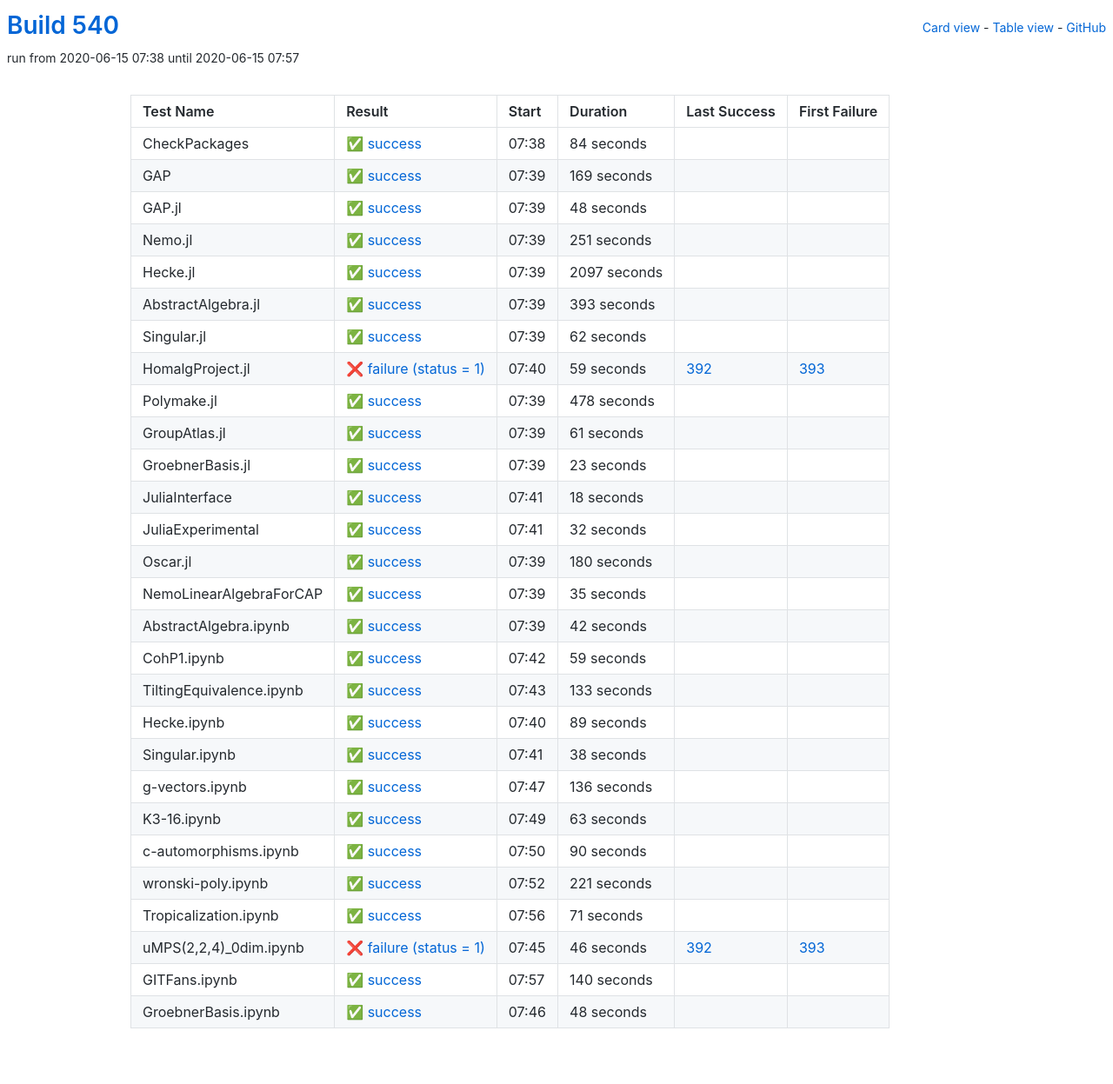
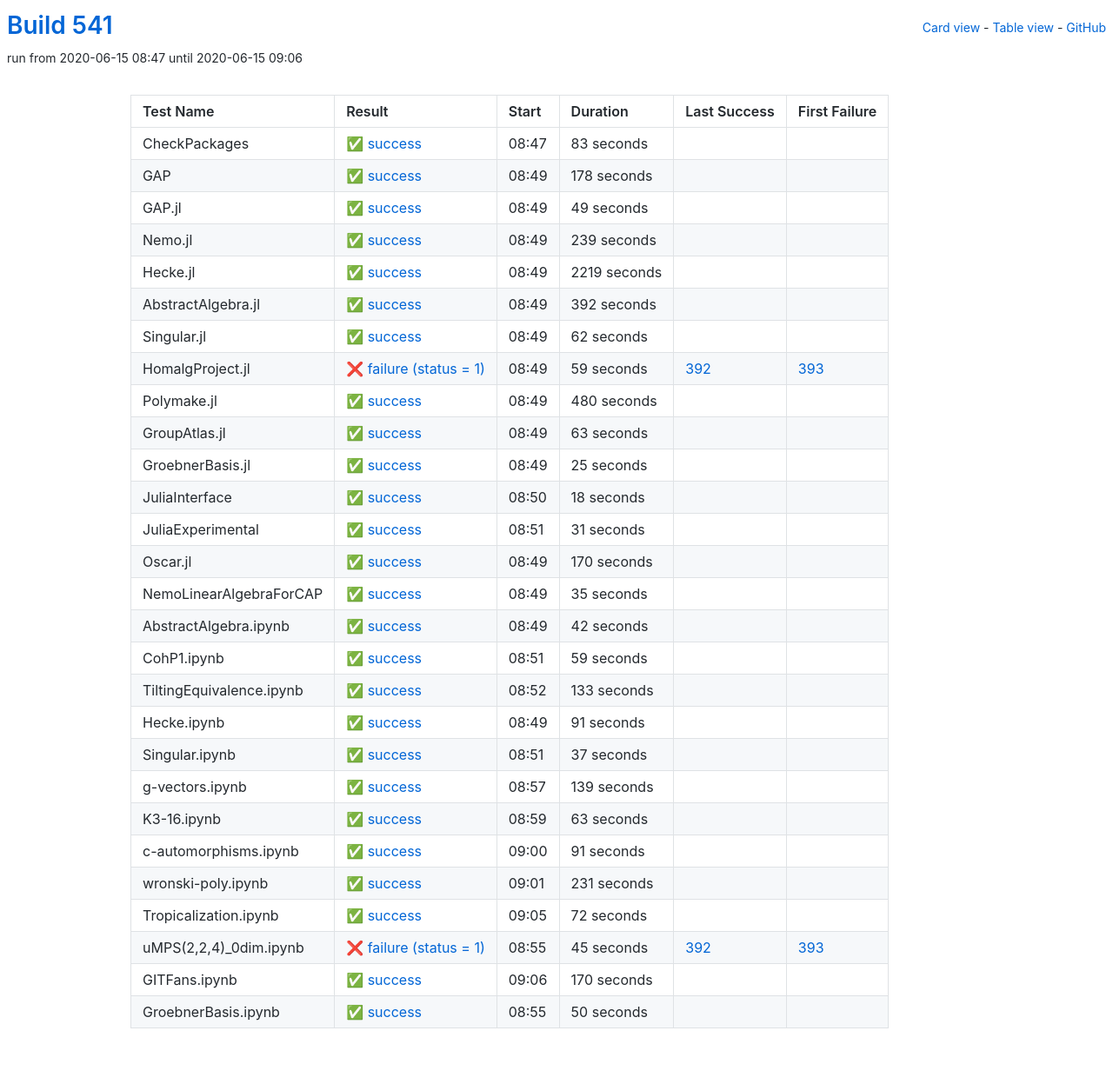
Before and after one commit to oscar-system/oscar-ci-status-1.4, a Jekyll site: the page built from table.html, in a window 1280 px wide. Shown: the whole page at 87% size. Built offline with Jekyll 4.4.1, drawn with Linux system fonts in a browser that asks for light colours.

Commit message:
Build #541

```diff
--- a/_data/ci.yml
+++ b/_data/ci.yml
@@ -1,6 +1,6 @@
 ---
-build: 540
-build_url: https://oscarci.mathematik.uni-kl.de/job/oscar-julia-1.4/540/
+build: 541
+build_url: https://oscarci.mathematik.uni-kl.de/job/oscar-julia-1.4/541/
 job: oscar-julia-1.4
 organization: oscar-system
 repo: oscar-ci-status-1.4
@@ -8,80 +8,80 @@ repourl: https://github.com/oscar-system/oscar-ci-status-1.4
 tests:
 - name: CheckPackages
   id: checkpackages
-  log: https://oscarci.mathematik.uni-kl.de/job/oscar-julia-1.4/540/artifact/logs/build-540/CheckPackages.log
-  start: 2020-06-15 07:38
+  log: https://oscarci.mathematik.uni-kl.de/job/oscar-julia-1.4/541/artifact/logs/build-541/CheckPackages.log
+  start: 2020-06-15 08:47
   success: true
   exitcode: 0
   status: success
-  duration: 84
+  duration: 83
   last_success: false
   last_success_url:
   first_failure: false
   first_failure_url:
 - name: GAP
   id: gap
-  log: https://oscarci.mathematik.uni-kl.de/job/oscar-julia-1.4/540/artifact/logs/build-540/GAP.log
-  start: 2020-06-15 07:39
+  log: https://oscarci.mathematik.uni-kl.de/job/oscar-julia-1.4/541/artifact/logs/build-541/GAP.log
+  start: 2020-06-15 08:49
   success: true
   exitcode: 0
   status: success
-  duration: 169
+  duration: 178
   last_success: false
   last_success_url:
   first_failure: false
   first_failure_url:
 - name: GAP.jl
   id: gap-jl
-  log: https://oscarci.mathematik.uni-kl.de/job/oscar-julia-1.4/540/artifact/logs/build-540/GAP.jl.log
-  start: 2020-06-15 07:39
+  log: https://oscarci.mathematik.uni-kl.de/job/oscar-julia-1.4/541/artifact/logs/build-541/GAP.jl.log
+  start: 2020-06-15 08:49
   success: true
   exitcode: 0
   status: success
-  duration: 48
+  duration: 49
   last_success: false
   last_success_url:
   first_failure: false
   first_failure_url:
 - name: Nemo.jl
   id: nemo-jl
-  log: https://oscarci.mathematik.uni-kl.de/job/oscar-julia-1.4/540/artifact/logs/build-540/Nemo.jl.log
-  start: 2020-06-15 07:39
+  log: https://oscarci.mathematik.uni-kl.de/job/oscar-julia-1.4/541/artifact/logs/build-541/Nemo.jl.log
+  start: 2020-06-15 08:49
   success: true
   exitcode: 0
   status: success
-  duration: 251
+  duration: 239
   last_success: false
   last_success_url:
   first_failure: false
   first_failure_url:
 - name: Hecke.jl
   id: hecke-jl
-  log: https://oscarci.mathematik.uni-kl.de/job/oscar-julia-1.4/540/artifact/logs/build-540/Hecke.jl.log
-  start: 2020-06-15 07:39
+  log: https://oscarci.mathematik.uni-kl.de/job/oscar-julia-1.4/541/artifact/logs/build-541/Hecke.jl.log
+  start: 2020-06-15 08:49
   success: true
   exitcode: 0
   status: success
-  duration: 2097
+  duration: 2219
   last_success: false
   last_success_url:
   first_failure: false
   first_failure_url:
 - name: AbstractAlgebra.jl
   id: abstractalgebra-jl
-  log: https://oscarci.mathematik.uni-kl.de/job/oscar-julia-1.4/540/artifact/logs/build-540/AbstractAlgebra.jl.log
-  start: 2020-06-15 07:39
+  log: https://oscarci.mathematik.uni-kl.de/job/oscar-julia-1.4/541/artifact/logs/build-541/AbstractAlgebra.jl.log
+  start: 2020-06-15 08:49
   success: true
   exitcode: 0
   status: success
-  duration: 393
+  duration: 392
   last_success: false
   last_success_url:
   first_failure: false
   first_failure_url:
 - name: Singular.jl
   id: singular-jl
-  log: https://oscarci.mathematik.uni-kl.de/job/oscar-julia-1.4/540/artifact/logs/build-540/Singular.jl.log
-  start: 2020-06-15 07:39
+  log: https://oscarci.mathematik.uni-kl.de/job/oscar-julia-1.4/541/artifact/logs/build-541/Singular.jl.log
+  start: 2020-06-15 08:49
   success: true
   exitcode: 0
   status: success
@@ -92,8 +92,8 @@ tests:
   first_failure_url:
 - name: HomalgProject.jl
   id: homalgproject-jl
-  log: https://oscarci.mathematik.uni-kl.de/job/oscar-julia-1.4/540/artifact/logs/build-540/HomalgProject.jl.log
-  start: 2020-06-15 07:40
+  log: https://oscarci.mathematik.uni-kl.de/job/oscar-julia-1.4/541/artifact/logs/build-541/HomalgProject.jl.log
+  start: 2020-06-15 08:49
   success: false
   exitcode: 1
   status: failure
@@ -104,44 +104,44 @@ tests:
   first_failure_url: https://oscarci.mathematik.uni-kl.de/job/oscar-julia-1.4/393/
 - name: Polymake.jl
   id: polymake-jl
-  log: https://oscarci.mathematik.uni-kl.de/job/oscar-julia-1.4/540/artifact/logs/build-540/Polymake.jl.log
-  start: 2020-06-15 07:39
+  log: https://oscarci.mathematik.uni-kl.de/job/oscar-julia-1.4/541/artifact/logs/build-541/Polymake.jl.log
+  start: 2020-06-15 08:49
   success: true
   exitcode: 0
   status: success
-  duration: 478
+  duration: 480
   last_success: false
   last_success_url:
   first_failure: false
   first_failure_url:
 - name: GroupAtlas.jl
   id: groupatlas-jl
-  log: https://oscarci.mathematik.uni-kl.de/job/oscar-julia-1.4/540/artifact/logs/build-540/GroupAtlas.jl.log
-  start: 2020-06-15 07:39
+  log: https://oscarci.mathematik.uni-kl.de/job/oscar-julia-1.4/541/artifact/logs/build-541/GroupAtlas.jl.log
+  start: 2020-06-15 08:49
   success: true
   exitcode: 0
   status: success
-  duration: 61
+  duration: 63
   last_success: false
   last_success_url:
   first_failure: false
   first_failure_url:
 - name: GroebnerBasis.jl
   id: groebnerbasis-jl
-  log: https://oscarci.mathematik.uni-kl.de/job/oscar-julia-1.4/540/artifact/logs/build-540/GroebnerBasis.jl.log
-  start: 2020-06-15 07:39
+  log: https://oscarci.mathematik.uni-kl.de/job/oscar-julia-1.4/541/artifact/logs/build-541/GroebnerBasis.jl.log
+  start: 2020-06-15 08:49
   success: true
   exitcode: 0
   status: success
-  duration: 23
+  duration: 25
   last_success: false
   last_success_url:
   first_failure: false
   first_failure_url:
 - name: JuliaInterface
   id: juliainterface
-  log: https://oscarci.mathematik.uni-kl.de/job/oscar-julia-1.4/540/artifact/logs/build-540/JuliaInterface.log
-  start: 2020-06-15 07:41
+  log: https://oscarci.mathematik.uni-kl.de/job/oscar-julia-1.4/541/artifact/logs/build-541/JuliaInterface.log
+  start: 2020-06-15 08:50
   success: true
   exitcode: 0
   status: success
@@ -152,32 +152,32 @@ tests:
   first_failure_url:
 - name: JuliaExperimental
   id: juliaexperimental
-  log: https://oscarci.mathematik.uni-kl.de/job/oscar-julia-1.4/540/artifact/logs/build-540/JuliaExperimental.log
-  start: 2020-06-15 07:41
+  log: https://oscarci.mathematik.uni-kl.de/job/oscar-julia-1.4/541/artifact/logs/build-541/JuliaExperimental.log
+  start: 2020-06-15 08:51
   success: true
   exitcode: 0
   status: success
-  duration: 32
+  duration: 31
   last_success: false
   last_success_url:
   first_failure: false
   first_failure_url:
 - name: Oscar.jl
   id: oscar-jl
-  log: https://oscarci.mathematik.uni-kl.de/job/oscar-julia-1.4/540/artifact/logs/build-540/Oscar.jl.log
-  start: 2020-06-15 07:39
+  log: https://oscarci.mathematik.uni-kl.de/job/oscar-julia-1.4/541/artifact/logs/build-541/Oscar.jl.log
+  start: 2020-06-15 08:49
   success: true
   exitcode: 0
   status: success
-  duration: 180
+  duration: 170
   last_success: false
   last_success_url:
   first_failure: false
   first_failure_url:
 - name: NemoLinearAlgebraForCAP
   id: nemolinearalgebraforcap
-  log: https://oscarci.mathematik.uni-kl.de/job/oscar-julia-1.4/540/artifact/logs/build-540/NemoLinearAlgebraForCAP.log
-  start: 2020-06-15 07:39
+  log: https://oscarci.mathematik.uni-kl.de/job/oscar-julia-1.4/541/artifact/logs/build-541/NemoLinearAlgebraForCAP.log
+  start: 2020-06-15 08:49
   success: true
   exitcode: 0
   status: success
@@ -188,8 +188,8 @@ tests:
   first_failure_url:
 - name: AbstractAlgebra.ipynb
   id: abstractalgebra-ipynb
-  log: https://oscarci.mathematik.uni-kl.de/job/oscar-julia-1.4/540/artifact/logs/build-540/AbstractAlgebra.ipynb.log
-  start: 2020-06-15 07:39
+  log: https://oscarci.mathematik.uni-kl.de/job/oscar-julia-1.4/541/artifact/logs/build-541/AbstractAlgebra.ipynb.log
+  start: 2020-06-15 08:49
   success: true
   exitcode: 0
   status: success
@@ -200,8 +200,8 @@ tests:
   first_failure_url:
 - name: CohP1.ipynb
   id: cohp1-ipynb
-  log: https://oscarci.mathematik.uni-kl.de/job/oscar-julia-1.4/540/artifact/logs/build-540/CohP1.ipynb.log
-  start: 2020-06-15 07:42
+  log: https://oscarci.mathematik.uni-kl.de/job/oscar-julia-1.4/541/artifact/logs/build-541/CohP1.ipynb.log
+  start: 2020-06-15 08:51
   success: true
   exitcode: 0
   status: success
@@ -212,8 +212,8 @@ tests:
   first_failure_url:
 - name: TiltingEquivalence.ipynb
   id: tiltingequivalence-ipynb
-  log: https://oscarci.mathematik.uni-kl.de/job/oscar-julia-1.4/540/artifact/logs/build-540/TiltingEquivalence.ipynb.log
-  start: 2020-06-15 07:43
+  log: https://oscarci.mathematik.uni-kl.de/job/oscar-julia-1.4/541/artifact/logs/build-541/TiltingEquivalence.ipynb.log
+  start: 2020-06-15 08:52
   success: true
   exitcode: 0
   status: success
@@ -224,44 +224,44 @@ tests:
   first_failure_url:
 - name: Hecke.ipynb
   id: hecke-ipynb
-  log: https://oscarci.mathematik.uni-kl.de/job/oscar-julia-1.4/540/artifact/logs/build-540/Hecke.ipynb.log
-  start: 2020-06-15 07:40
+  log: https://oscarci.mathematik.uni-kl.de/job/oscar-julia-1.4/541/artifact/logs/build-541/Hecke.ipynb.log
+  start: 2020-06-15 08:49
   success: true
   exitcode: 0
   status: success
-  duration: 89
+  duration: 91
   last_success: false
   last_success_url:
   first_failure: false
   first_failure_url:
 - name: Singular.ipynb
   id: singular-ipynb
-  log: https://oscarci.mathematik.uni-kl.de/job/oscar-julia-1.4/540/artifact/logs/build-540/Singular.ipynb.log
-  start: 2020-06-15 07:41
+  log: https://oscarci.mathematik.uni-kl.de/job/oscar-julia-1.4/541/artifact/logs/build-541/Singular.ipynb.log
+  start: 2020-06-15 08:51
   success: true
   exitcode: 0
   status: success
-  duration: 38
+  duration: 37
   last_success: false
   last_success_url:
   first_failure: false
   first_failure_url:
 - name: g-vectors.ipynb
   id: g-vectors-ipynb
-  log: https://oscarci.mathematik.uni-kl.de/job/oscar-julia-1.4/540/artifact/logs/build-540/g-vectors.ipynb.log
-  start: 2020-06-15 07:47
+  log: https://oscarci.mathematik.uni-kl.de/job/oscar-julia-1.4/541/artifact/logs/build-541/g-vectors.ipynb.log
+  start: 2020-06-15 08:57
   success: true
   exitcode: 0
   status: success
-  duration: 136
+  duration: 139
   last_success: false
   last_success_url:
   first_failure: false
   first_failure_url:
 - name: K3-16.ipynb
   id: k3-16-ipynb
-  log: https://oscarci.mathematik.uni-kl.de/job/oscar-julia-1.4/540/artifact/logs/build-540/K3-16.ipynb.log
-  start: 2020-06-15 07:49
+  log: https://oscarci.mathematik.uni-kl.de/job/oscar-julia-1.4/541/artifact/logs/build-541/K3-16.ipynb.log
+  start: 2020-06-15 08:59
   success: true
   exitcode: 0
   status: success
@@ -272,72 +272,72 @@ tests:
   first_failure_url:
 - name: c-automorphisms.ipynb
   id: c-automorphisms-ipynb
-  log: https://oscarci.mathematik.uni-kl.de/job/oscar-julia-1.4/540/artifact/logs/build-540/c-automorphisms.ipynb.log
-  start: 2020-06-15 07:50
+  log: https://oscarci.mathematik.uni-kl.de/job/oscar-julia-1.4/541/artifact/logs/build-541/c-automorphisms.ipynb.log
+  start: 2020-06-15 09:00
   success: true
   exitcode: 0
   status: success
-  duration: 90
+  duration: 91
   last_success: false
   last_success_url:
   first_failure: false
   first_failure_url:
 - name: wronski-poly.ipynb
   id: wronski-poly-ipynb
-  log: https://oscarci.mathematik.uni-kl.de/job/oscar-julia-1.4/540/artifact/logs/build-540/wronski-poly.ipynb.log
-  start: 2020-06-15 07:52
+  log: https://oscarci.mathematik.uni-kl.de/job/oscar-julia-1.4/541/artifact/logs/build-541/wronski-poly.ipynb.log
+  start: 2020-06-15 09:01
   success: true
   exitcode: 0
   status: success
-  duration: 221
+  duration: 231
   last_success: false
   last_success_url:
   first_failure: false
   first_failure_url:
 - name: Tropicalization.ipynb
   id: tropicalization-ipynb
-  log: https://oscarci.mathematik.uni-kl.de/job/oscar-julia-1.4/540/artifact/logs/build-540/Tropicalization.ipynb.log
-  start: 2020-06-15 07:56
+  log: https://oscarci.mathematik.uni-kl.de/job/oscar-julia-1.4/541/artifact/logs/build-541/Tropicalization.ipynb.log
+  start: 2020-06-15 09:05
   success: true
   exitcode: 0
   status: success
-  duration: 71
+  duration: 72
   last_success: false
   last_success_url:
   first_failure: false
   first_failure_url:
 - name: uMPS(2,2,4)_0dim.ipynb
   id: umps-2-2-4-0dim-ipynb
-  log: https://oscarci.mathematik.uni-kl.de/job/oscar-julia-1.4/540/artifact/logs/build-540/uMPS-2-2-4-_0dim.ipynb.log
-  start: 2020-06-15 07:45
+  log: https://oscarci.mathematik.uni-kl.de/job/oscar-julia-1.4/541/artifact/logs/build-541/uMPS-2-2-4-_0dim.ipynb.log
+  start: 2020-06-15 08:55
   success: false
   exitcode: 1
   status: failure
-  duration: 46
+  duration: 45
   last_success: 392
   last_success_url: https://oscarci.mathematik.uni-kl.de/job/oscar-julia-1.4/392/
   first_failure: 393
   first_failure_url: https://oscarci.mathematik.uni-kl.de/job/oscar-julia-1.4/393/
 - name: GITFans.ipynb
   id: gitfans-ipynb
-  log: https://oscarci.mathematik.uni-kl.de/job/oscar-julia-1.4/540/artifact/logs/build-540/GITFans.ipynb.log
-  start: 2020-06-15 07:57
+  log: https://oscarci.mathematik.uni-kl.de/job/oscar-julia-1.4/541/artifact/logs/build-541/GITFans.ipynb.log
+  start: 2020-06-15 09:06
   success: true
   exitcode: 0
   status: success
-  duration: 140
+  duration: 170
   last_success: false
   last_success_url:
   first_failure: false
   first_failure_url:
 - name: GroebnerBasis.ipynb
   id: groebnerbasis-ipynb
-  log: https://oscarci.mathematik.uni-kl.de/job/oscar-julia-1.4/540/artifact/logs/build-540/GroebnerBasis.ipynb.log
-  start: 2020-06-15 07:46
+  log: https://oscarci.mathematik.uni-kl.de/job/oscar-julia-1.4/541/artifact/logs/build-541/GroebnerBasis.ipynb.log
+  start: 2020-06-15 08:55
   success: true
   exitcode: 0
   status: success
-  duration: 48
+  duration: 50
   last_success: false
   last_success_url:
   first_failure: false
```
Also changed, not shown: README.md.
